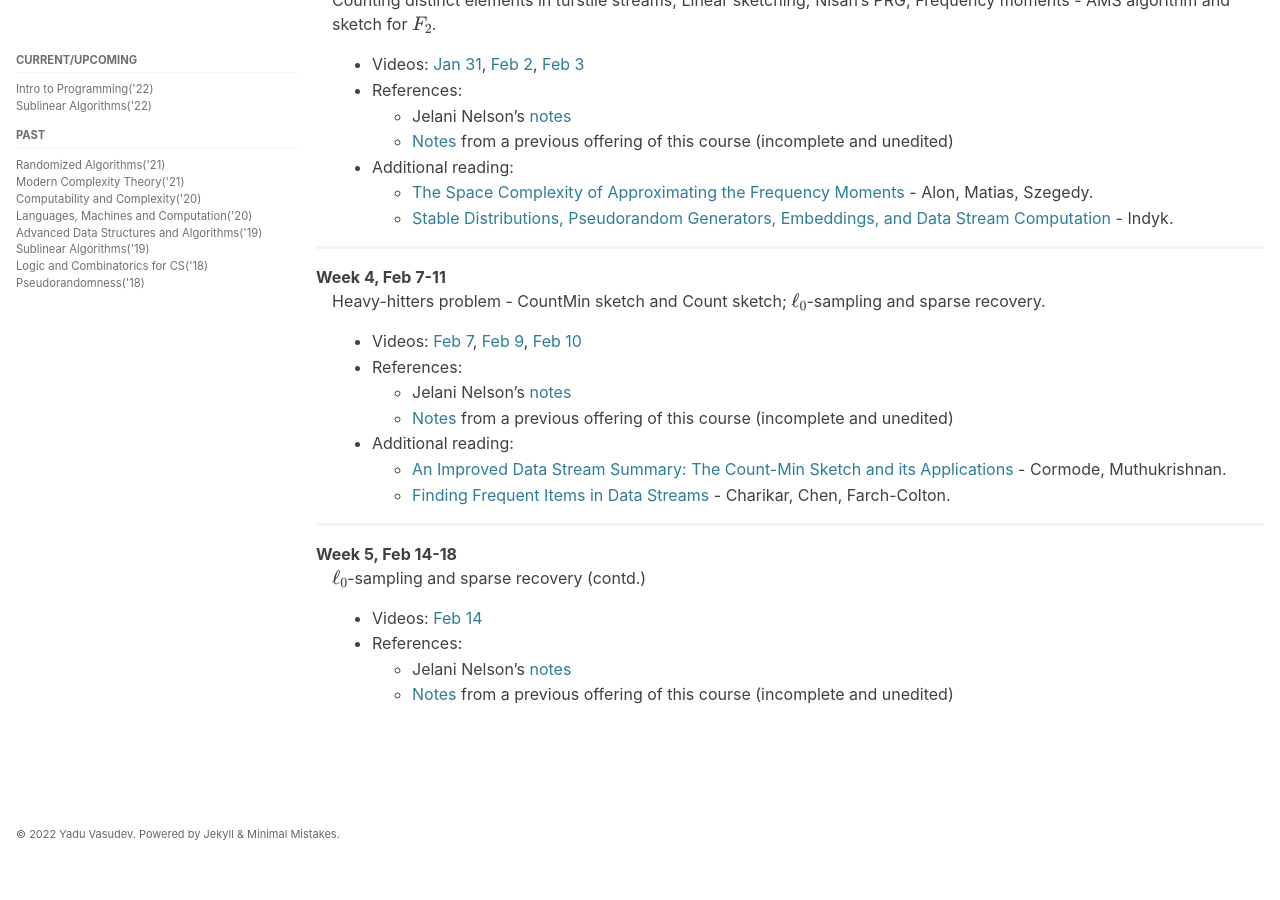
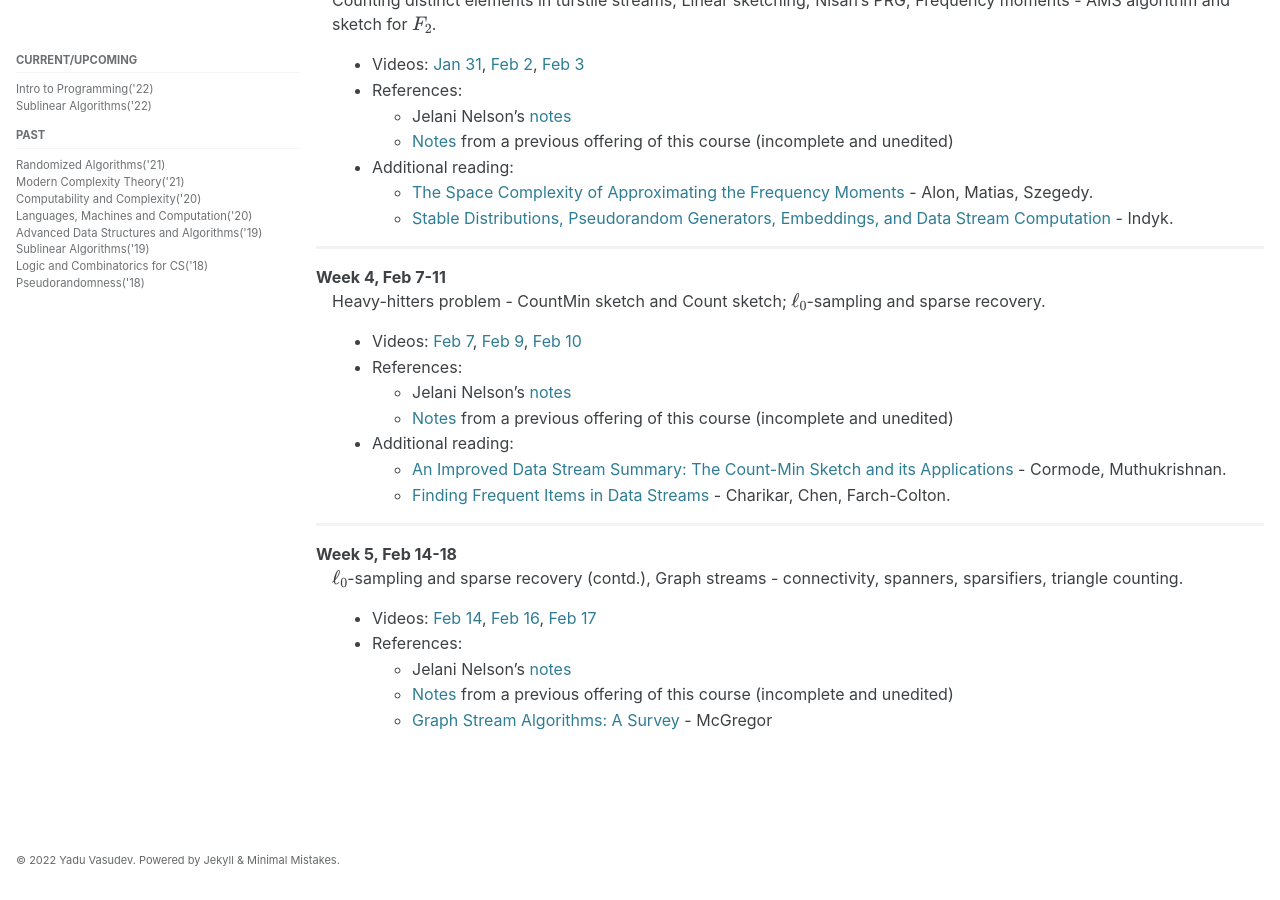
Before and after one commit to yaduvasudev/yaduvasudev.github.io, a Jekyll site: the page built from _pages/6025-22-lectures.md, in a window 1280 px wide and 900 px high, scrolled down 966 px. Built offline with Jekyll 4.4.1, drawn with Linux system fonts in a browser that asks for light colours; cached includes are drawn as plain includes; formulas are drawn with MathJax 3; before the commit the page ends 1841 px from its top, so only the background shows below that.

Commit message:
Update 6025-22-lectures.md
Week 5 updates

```diff
--- a/_pages/6025-22-lectures.md
+++ b/_pages/6025-22-lectures.md
@@ -66,8 +66,9 @@ Week 4, Feb 7-11
 ---
 
 Week 5, Feb 14-18
-: $$\ell_0$$-sampling and sparse recovery (contd.)
-- Videos: [Feb 14](https://iitmadras.webex.com/iitmadras/ldr.php?RCID=8d17a8b838d8baa21dc0ec3b40eb2df2)
+: $$\ell_0$$-sampling and sparse recovery (contd.), Graph streams - connectivity, spanners, sparsifiers, triangle counting.
+- Videos: [Feb 14](https://iitmadras.webex.com/iitmadras/ldr.php?RCID=8d17a8b838d8baa21dc0ec3b40eb2df2), [Feb 16](https://iitmadras.webex.com/iitmadras/ldr.php?RCID=38bed31dc1a2157766879db2e8611dbe), [Feb 17](https://iitmadras.webex.com/iitmadras/ldr.php?RCID=a2e11c1002dcd4c5f6b6755e283aca82)
 - References:
     - Jelani Nelson's [notes](https://www.sketchingbigdata.org/fall20/lec/notes.pdf)
     - [Notes](https://drive.google.com/file/d/1DIy1HJbasqZ6vkkQNNToWniEeGQ36F_f/view?usp=sharing) from a previous offering of this course (incomplete and unedited)
+    - [Graph Stream Algorithms: A Survey](https://people.cs.umass.edu/~mcgregor/papers/13-graphsurvey.pdf) - McGregor
```
